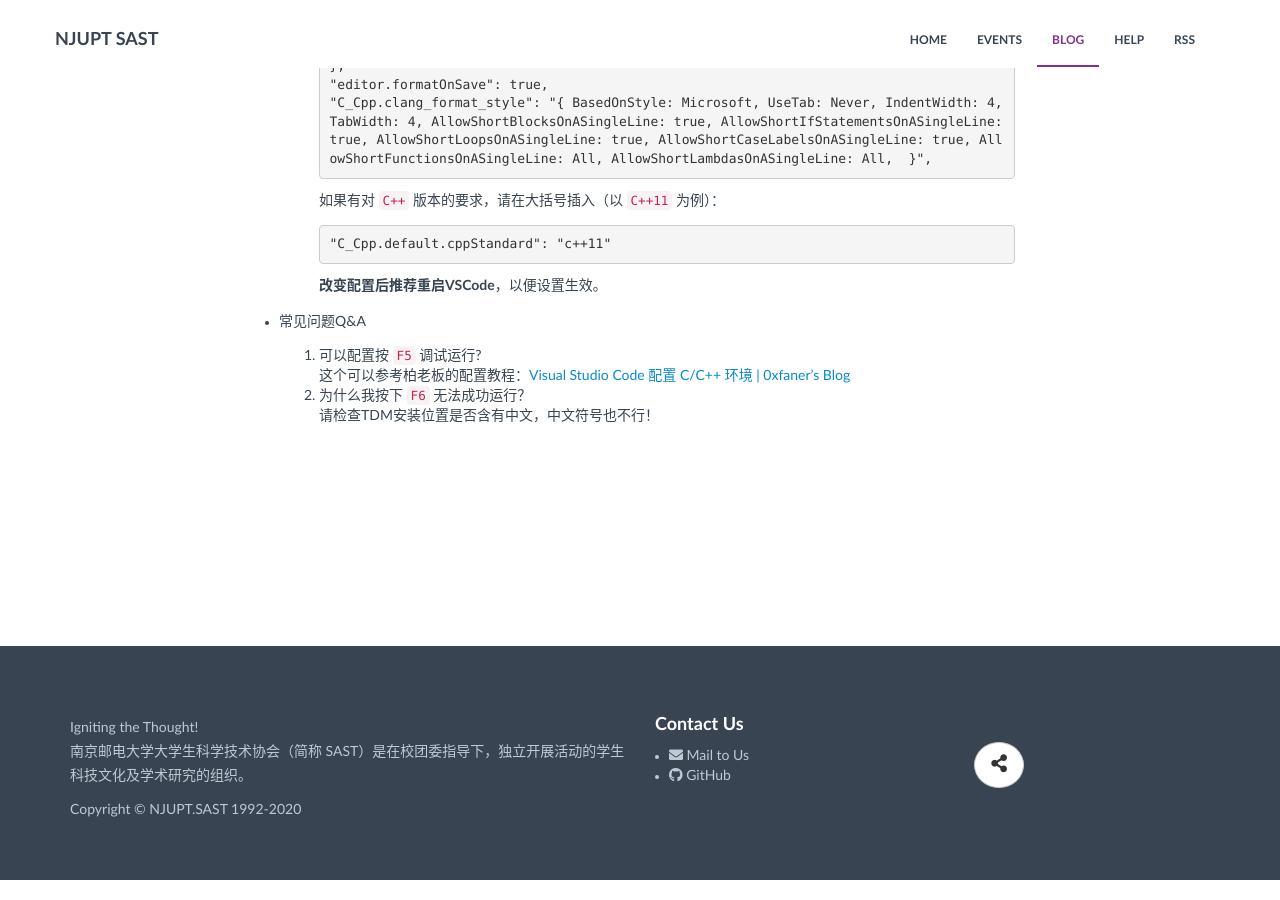
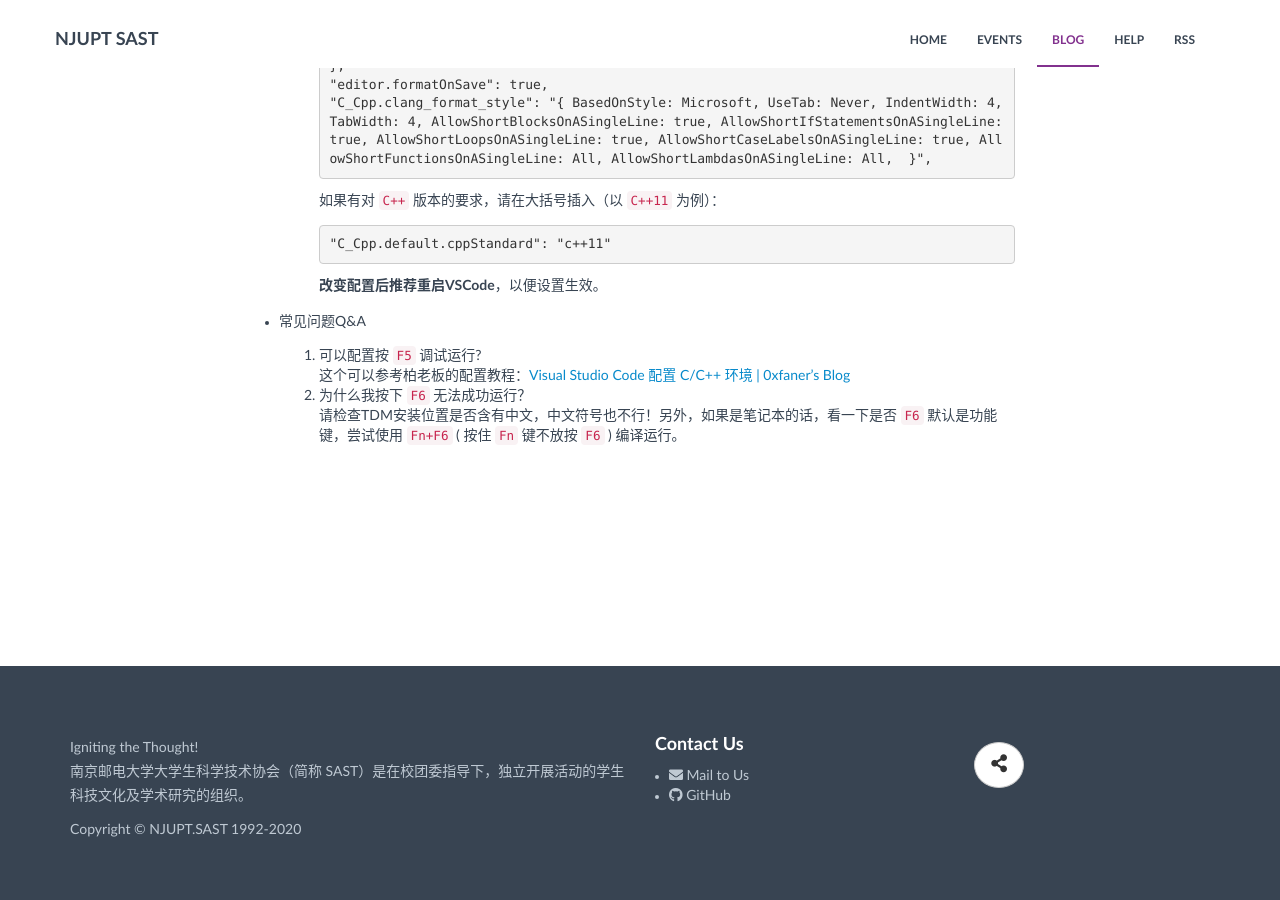
Before and after one commit to NJUPT-SAST/info, a Jekyll site: the page built from _posts/blog/2020-09-25-cpp-environment-setup.md, in a window 1280 px wide and 900 px high, scrolled down 6342 px. Built offline with Jekyll 4.4.1, drawn with Linux system fonts in a browser that asks for light colours.

Commit message:
add some notes

```diff
--- a/_posts/blog/2020-09-25-cpp-environment-setup.md
+++ b/_posts/blog/2020-09-25-cpp-environment-setup.md
@@ -145,4 +145,4 @@ permalink: /blog/2020/cpp-environment
   1. 可以配置按 `F5` 调试运行?
      这个可以参考柏老板的配置教程：[Visual Studio Code 配置 C/C++ 环境 | 0xfaner's Blog](https://0xfaner.top/posts/vscode-config/#more)
   2. 为什么我按下 `F6` 无法成功运行？
-     请检查TDM安装位置是否含有中文，中文符号也不行！
+     请检查TDM安装位置是否含有中文，中文符号也不行！另外，如果是笔记本的话，看一下是否 `F6` 默认是功能键，尝试使用 `Fn+F6` ( 按住 `Fn` 键不放按 `F6` ) 编译运行。
```
